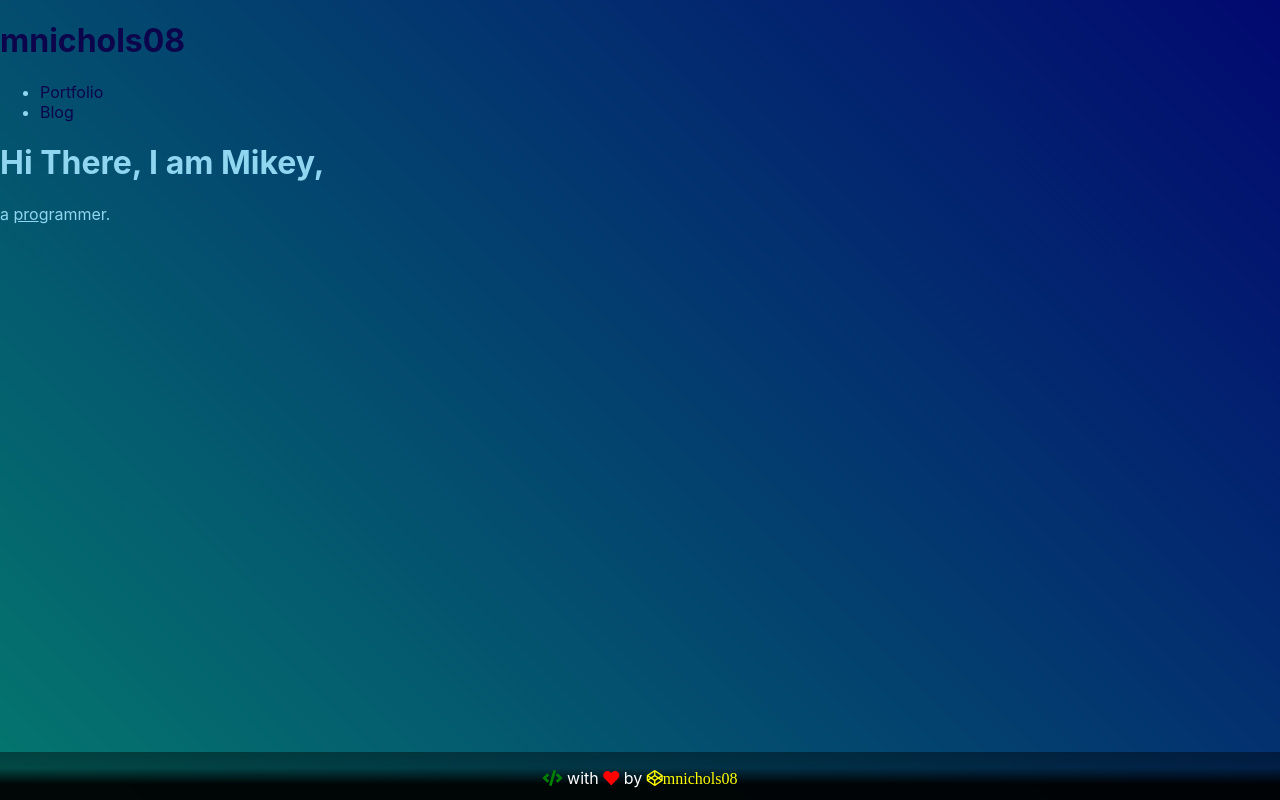
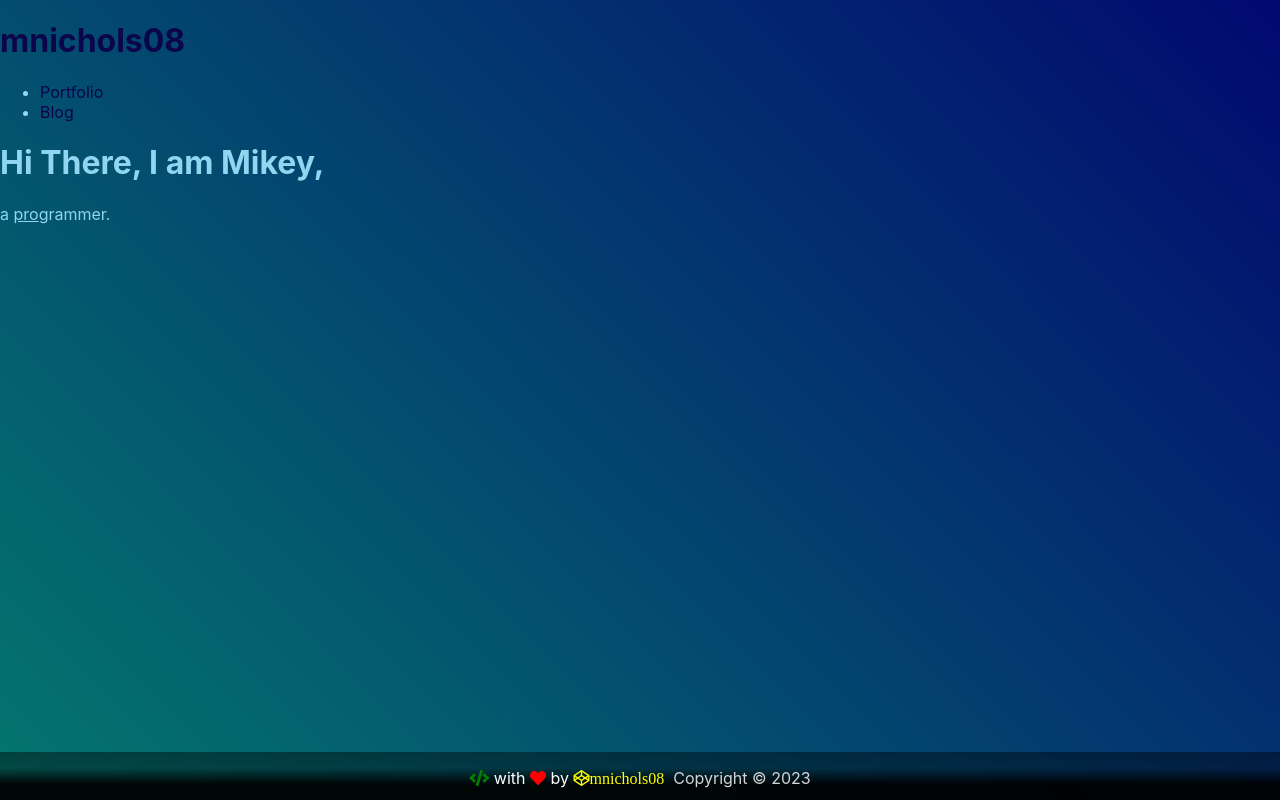
Before and after one commit to mnichols08/portfolio, a React (Create React App) app: page / in a window 1280 px wide. Built offline with nearby package versions, Linux system fonts and the light colour scheme.

Commit message:
add copyright to Footer Component

```diff
--- a/src/components/Footer.component.js
+++ b/src/components/Footer.component.js
@@ -1,10 +1,13 @@
 function Footer() {
   return (
-      <footer className='watermark'>
+    <footer className="watermark">
       <p>
         <a href="https://github.com/mnichols08/" target="_blank">
-    <i class="fas fa-code text-green"></i> with <i class="fas fa-heart text-red"></i> by <i class="fab fa-codepen text-yellow">mnichols08</i>
+          <i class="fas fa-code text-green"></i> with{" "}
+          <i class="fas fa-heart text-red"></i> by{" "}
+          <i class="fab fa-codepen text-yellow">mnichols08</i>
         </a>
+        &nbsp; Copyright &copy; {new Date().getFullYear()}
       </p>
     </footer>
   );
```
Lines whose indentation alone changed are shown as unchanged.
